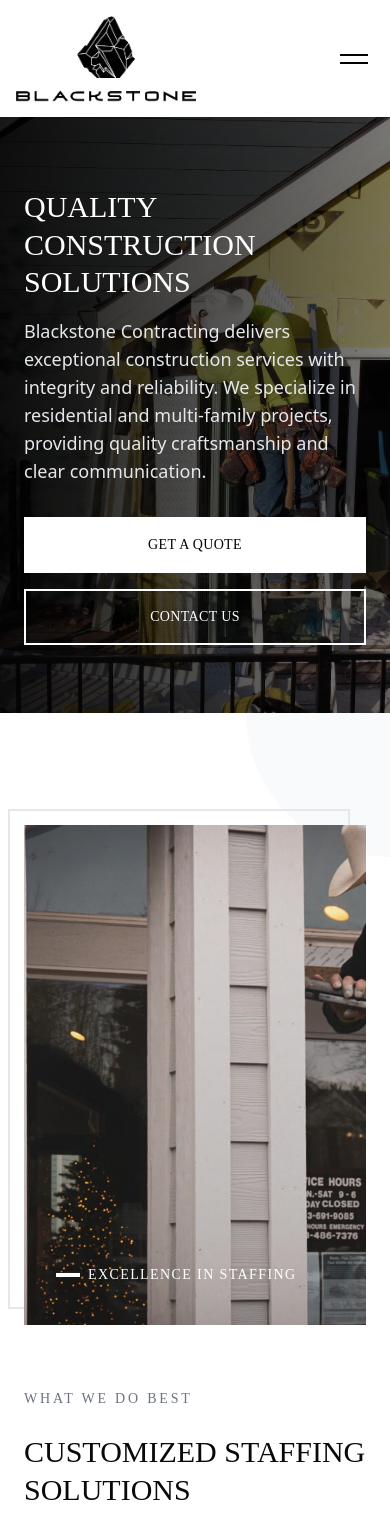
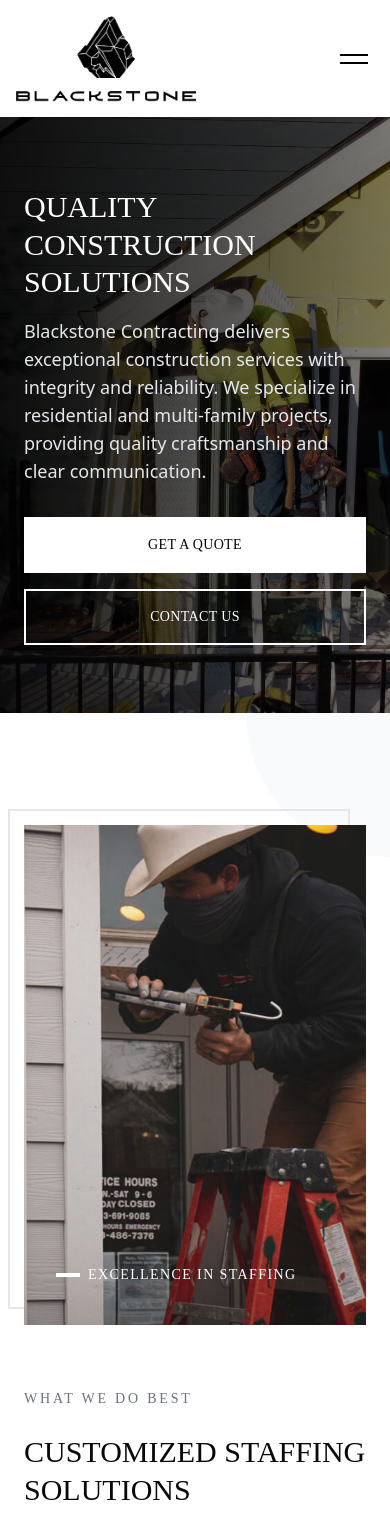
Before and after one commit to iamthetailor/blackstone, a Next.js app: page / in a window 390 px wide. Shown: the top 1522 px of the page. Built offline with nearby package versions, Linux system fonts and the light colour scheme; a web font is replaced by a local one.

Commit message:
Fix: image alignmnent issue on mobile

```diff
--- a/app/page.tsx
+++ b/app/page.tsx
@@ -130,7 +130,7 @@ export default function Home() {
                     alt="Construction Worker"
                     width={600}
                     height={500}
-                    className="w-full h-[500px] object-cover transform transition-transform duration-700 hover:scale-105"
+                    className="w-full h-[500px] object-cover md:object-center object-right transform transition-transform duration-700 hover:scale-105"
                   />
 
                   {/* Overlay gradient */}
```
